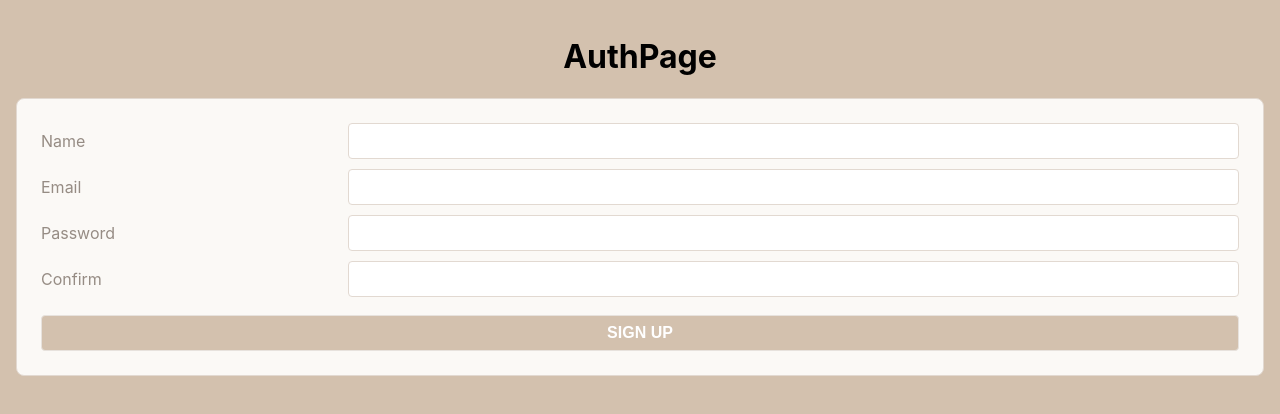
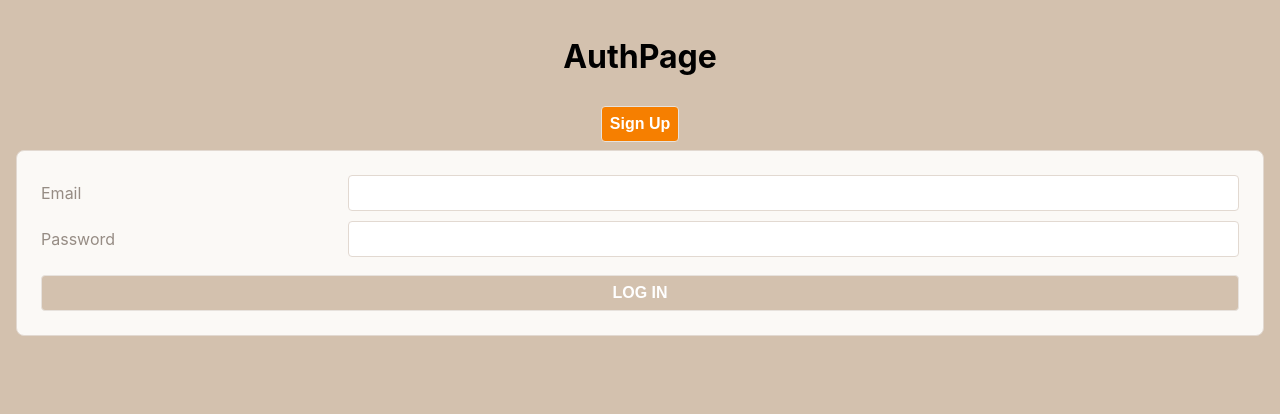
Before and after one commit to Oganba92/2022-election-tracker, a React (Create React App) app in the folder mern/: page /orders in a window 1280 px wide. Shown: the top 414 px of the page. Built offline with nearby package versions, Linux system fonts and the light colour scheme.

Commit message:
login user done

```diff
--- /dev/null
+++ b/mern/src/components/LoginForm/LoginForm.jsx
@@ -0,0 +1,45 @@
+import {useState} from 'react';
+import * as usersService from '../../utilities/users-service';
+
+export default function LoginForm({setUser}) {
+    const [credentials, setCredentials] = useState({
+        email: '',
+        password: ''
+    });
+    const [error, setError] = useState('');
+
+    function handleChange(evt) {
+        setCredentials({...credentials, [evt.target.name]: evt.target.value});
+        setError('');
+    }
+
+    async function handleSubmit(evt) {
+        // Prevent form from being submitted to the server
+        evt.preventDefault();
+        try {
+            // The promise returned by the signUp service method
+            // will resolve to the user object included in the
+            // payload of the JSON Web Token (JWT)
+            const user = await usersService.login(credentials);
+            setUser(user);
+        } catch {
+            setError('Log In Failed - Try Again');
+        }
+    }
+
+    return (
+        <div>
+            <div className="form-container">
+                <form autoComplete="off" onSubmit={handleSubmit}>
+                    <label>Email</label>
+                    <input type="text" name="email" value={credentials.email} onChange={handleChange} required/>
+                    <label>Password</label>
+                    <input type="password" name="password" value={credentials.password} onChange={handleChange}
+                           required/>
+                    <button type="submit">LOG IN</button>
+                </form>
+            </div>
+            <p className="error-message">&nbsp;{error}</p>
+        </div>
+    );
+}
--- a/mern/src/pages/AuthPage/AuthPage.jsx
+++ b/mern/src/pages/AuthPage/AuthPage.jsx
@@ -1,10 +1,18 @@
+import {useState} from "react";
 import SignUpForm from '../../components/SignUpForm/SignUpForm';
+import LoginForm from '../../components/LoginForm/LoginForm';
 
 export default function AuthPage({setUser}) {
+    const [showSignUp, setShowSignUp] = useState(false);
     return (
         <main>
             <h1>AuthPage</h1>
-            <SignUpForm setUser={setUser}/>
+            <button onClick={() => setShowSignUp(!showSignUp)}>{showSignUp ? 'Log In' : 'Sign Up'}</button>
+            {showSignUp ?
+                <SignUpForm setUser={setUser}/>
+                :
+                <LoginForm setUser={setUser}/>
+            }
         </main>
     );
 }
--- a/mern/src/utilities/users-api.js
+++ b/mern/src/utilities/users-api.js
@@ -20,3 +20,16 @@ export async function signUp(userData) {
         throw new Error('Invalid Sign Up');
     }
 }
+
+export async function login(credentials) {
+    const res = await fetch(`${BASE_URL}/login`, {
+        method: 'POST',
+        headers: {'Content-Type': 'application/json'},
+        body: JSON.stringify(credentials)
+    });
+    if (res.ok) {
+        return res.json();
+    } else {
+        throw new Error('Invalid Log In');
+    }
+}
--- a/mern/src/utilities/users-service.js
+++ b/mern/src/utilities/users-service.js
@@ -53,3 +53,9 @@ export function logOut() {
     // remove token from local storage
     localStorage.removeItem('token');
 }
+
+export async function login(credentials) {
+    const token = await usersAPI.login(credentials);
+    localStorage.setItem('token', token);
+    return getUser();
+}
```
